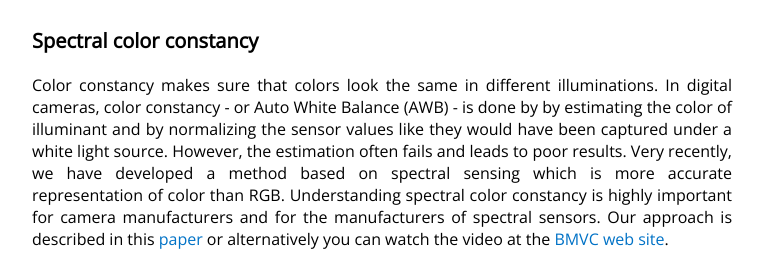
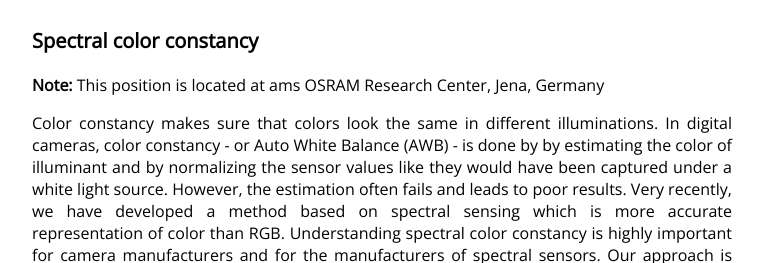
Before and after one commit to kamarain/recruit2025, a plain HTML site: page index.html in a window 1280 px wide. Shown: the part 1832-2095 px from the top of the page, without its empty margins (258-1022 px from the left). Drawn offline with nearby package versions, Linux system fonts and the light colour scheme.

Commit message:
first draft ready

```diff
--- a/index.html
+++ b/index.html
@@ -187,7 +187,9 @@ The page should have a nice background color. The color should be white. The tex
     </div>
 
     <h3>Spectral color constancy</h3>
-
+    <p>
+      <b>Note:</b> This position is located at ams OSRAM Research Center, Jena, Germany
+    </p>
     <p>
       Color constancy makes sure that colors look the same in different illuminations. In digital cameras, color constancy - or Auto White Balance (AWB) - is done by by estimating the color of illuminant and by normalizing the sensor values like they would have been captured under a white light source. However, the estimation often fails and leads to poor results. Very recently, we have developed a method based on spectral sensing which is more accurate representation of color than RGB. Understanding spectral color constancy is highly important for camera manufacturers and for the manufacturers of spectral sensors. Our approach is described in this <a href="https://link.springer.com/article/10.1007/s11263-023-01867-x">paper</a> or alternatively you can watch the video at the <a href="https://www.bmvc2021-virtualconference.com/conference/papers/paper_0506.html">BMVC web site</a>.
     </p>
```
